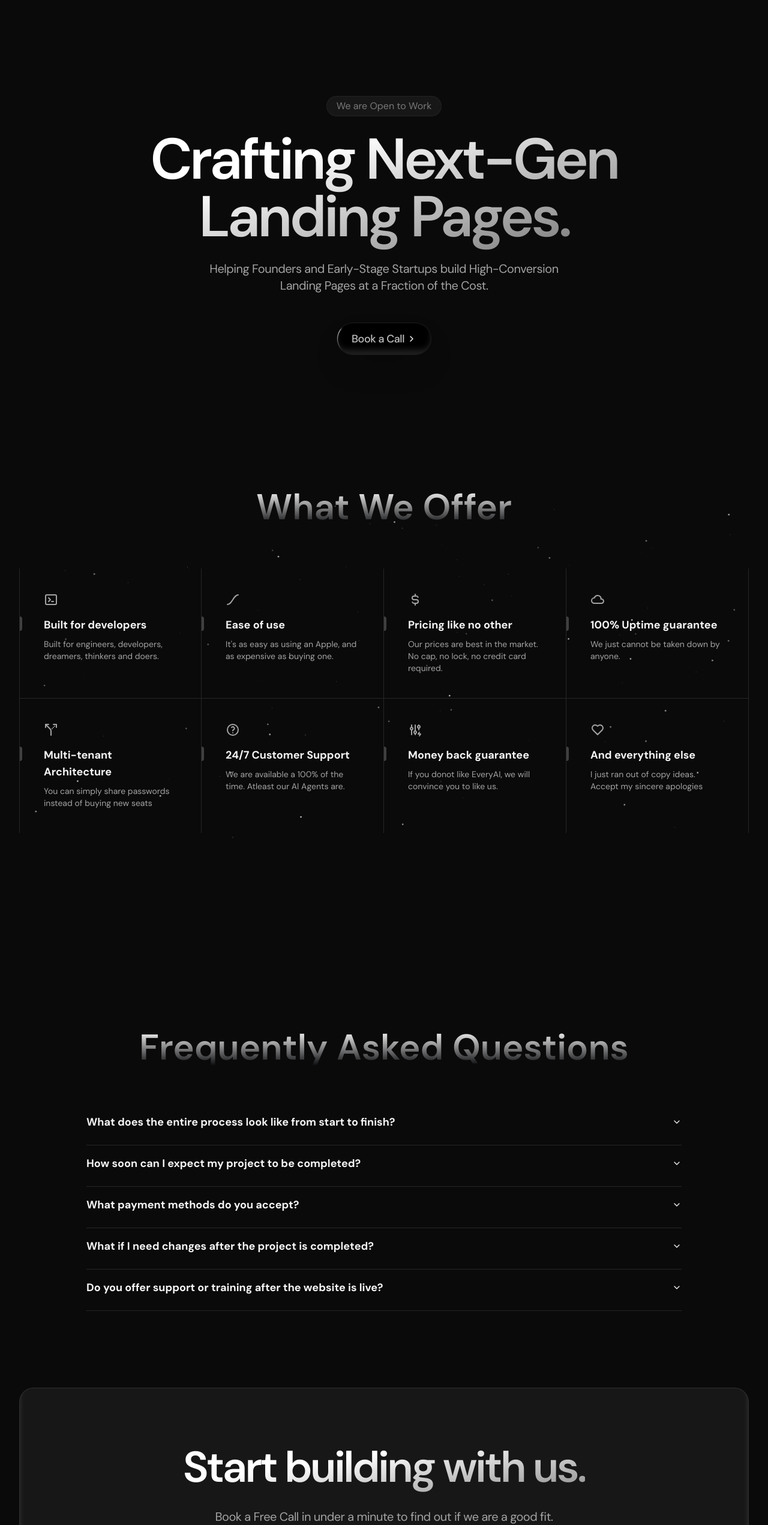
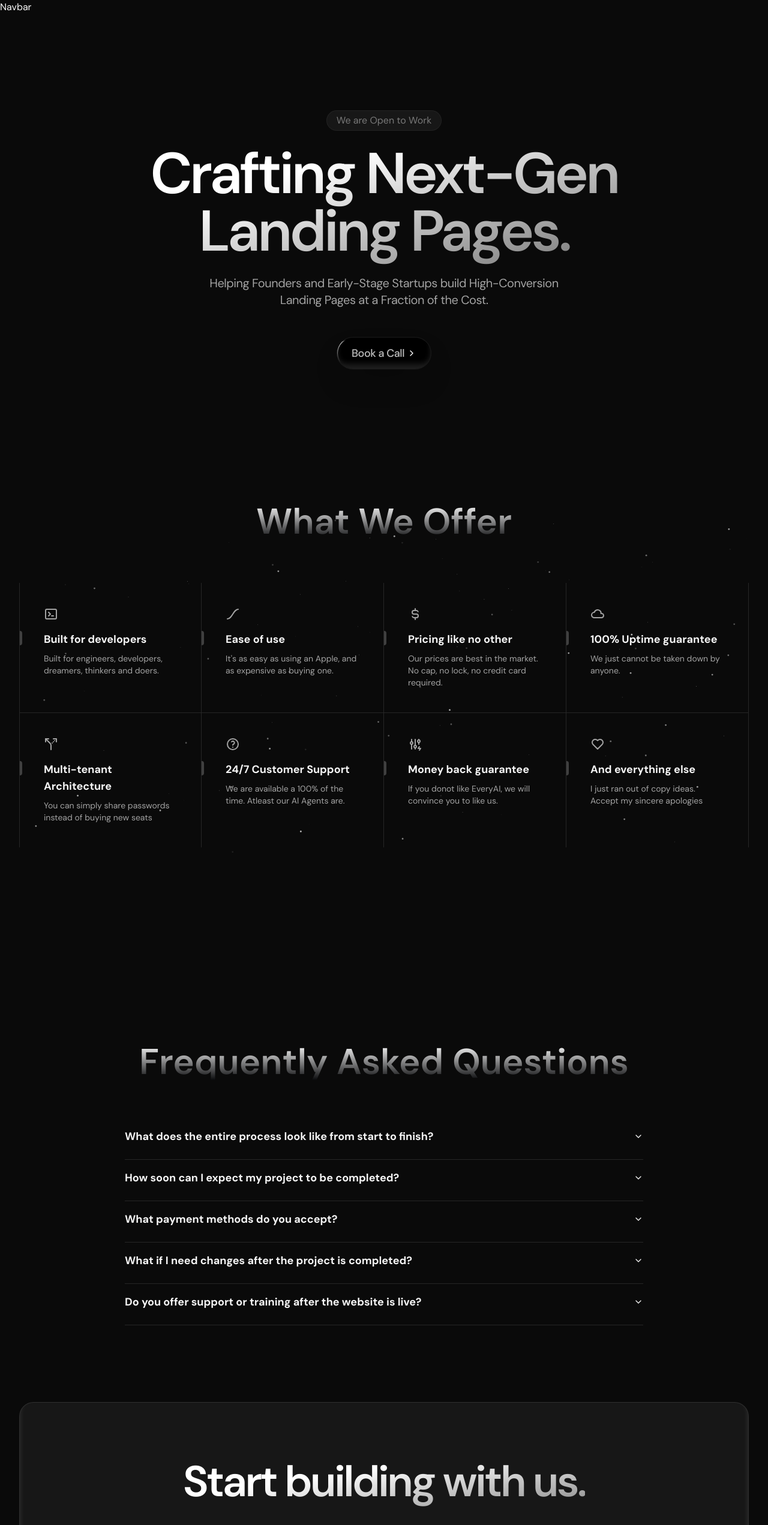
Before and after one commit to amlanxbghn/pxl8labs, a Next.js app: page / in a window 1280 px wide. Shown: the top 2543 px of the page at 60% size. Built offline with nearby package versions, Linux system fonts and the light colour scheme.

Commit message:
Remaining commits

```diff
--- a/src/app/page.tsx
+++ b/src/app/page.tsx
@@ -2,14 +2,18 @@ import Hero from "@/components/Hero";
 import Features from "@/components/Features";
 import { CallToAction } from "@/components/CallToAction";
 import { FAQs } from "@/components/FAQs";
+import Footer from "@/components/Footer";
+import Navbar from "@/components/Navbar";
 
 export default function Home() {
   return (
     <>
+      <Navbar/>
       <Hero/>
       <Features/>
       <FAQs/>
       <CallToAction/>
+      <Footer/>
     </>
   );
 }
--- a/src/components/FAQs.tsx
+++ b/src/components/FAQs.tsx
@@ -11,7 +11,7 @@ export function FAQs() {
             <h2 className="pointer-events-none bg-gradient-to-b from-white to-slate-900/10 bg-clip-text text-center text-4xl md:text-5xl lg:text-6xl font-semibold text-transparent light:from-black light:to-gray-300/80 md:mb-16">
                 Frequently Asked Questions
             </h2>
-            <Accordion type="single" collapsible className="mx-auto max-w-5xl px-4 my-8">
+            <Accordion type="single" collapsible className="mx-auto max-w-4xl px-4 my-8">
                 <AccordionItem value="item-1">
                     <AccordionTrigger className="text-left">What does the entire process look like from start to finish?</AccordionTrigger>
                     <AccordionContent>
--- /dev/null
+++ b/src/components/Footer.tsx
@@ -0,0 +1,7 @@
+const Footer = () => {
+  return (
+    <div>Footer</div>
+  )
+}
+
+export default Footer
--- /dev/null
+++ b/src/components/Navbar.tsx
@@ -0,0 +1,7 @@
+const Navbar = () => {
+  return (
+    <div>Navbar</div>
+  )
+}
+
+export default Navbar
```
